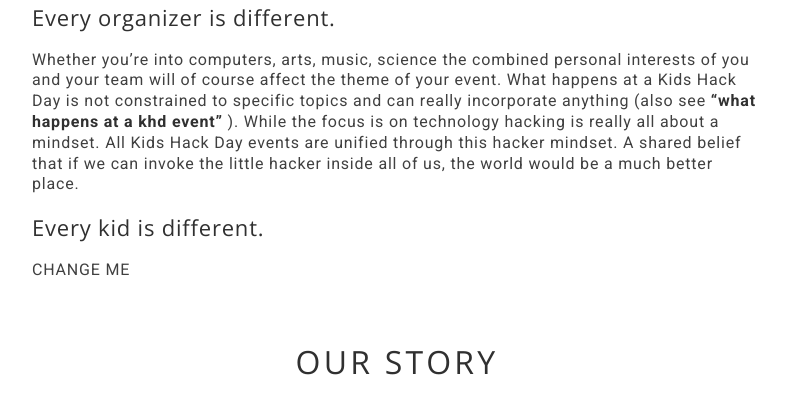
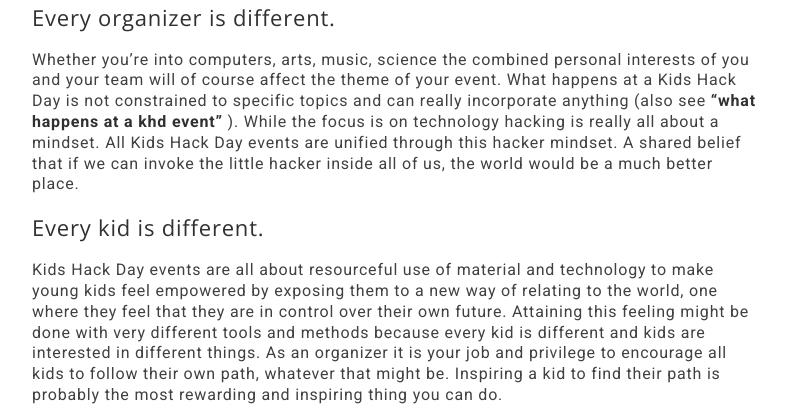
Before and after one commit to KidsHackDay/kidshackday.org, a Jekyll site: the page built from about.html, in a window 1280 px wide and 900 px high, scrolled down 2107 px, cut to the strip 0-419 px from the top of the window. Shown: the whole strip, without its empty margins (243-1029 px from the left). Built offline with Jekyll 4.4.1, drawn with Linux system fonts in a browser that asks for light colours.

Commit message:
Update about.html

```diff
--- a/about.html
+++ b/about.html
@@ -106,7 +106,15 @@
 
 				<h4>Every kid is different.</h4>
 		    <p>
-		    	CHANGE ME
+		    	Kids Hack Day events are all about resourceful use of material and technology to
+			    make young kids feel empowered by exposing them to a new way of relating to the
+			    world, one where they feel that they are in control over their own future. Attaining
+			    this feeling might be done with very different tools and methods because every kid
+			    is different and kids are interested in different things. As an organizer it is your
+			    job and privilege to encourage all kids to follow their own path, whatever that might
+			    be. Inspiring a kid to find their path is probably the most rewarding and inspiring
+			    thing you can do.
+
 		    </p>
 			</div>
 			<div class="col"></div>
```
